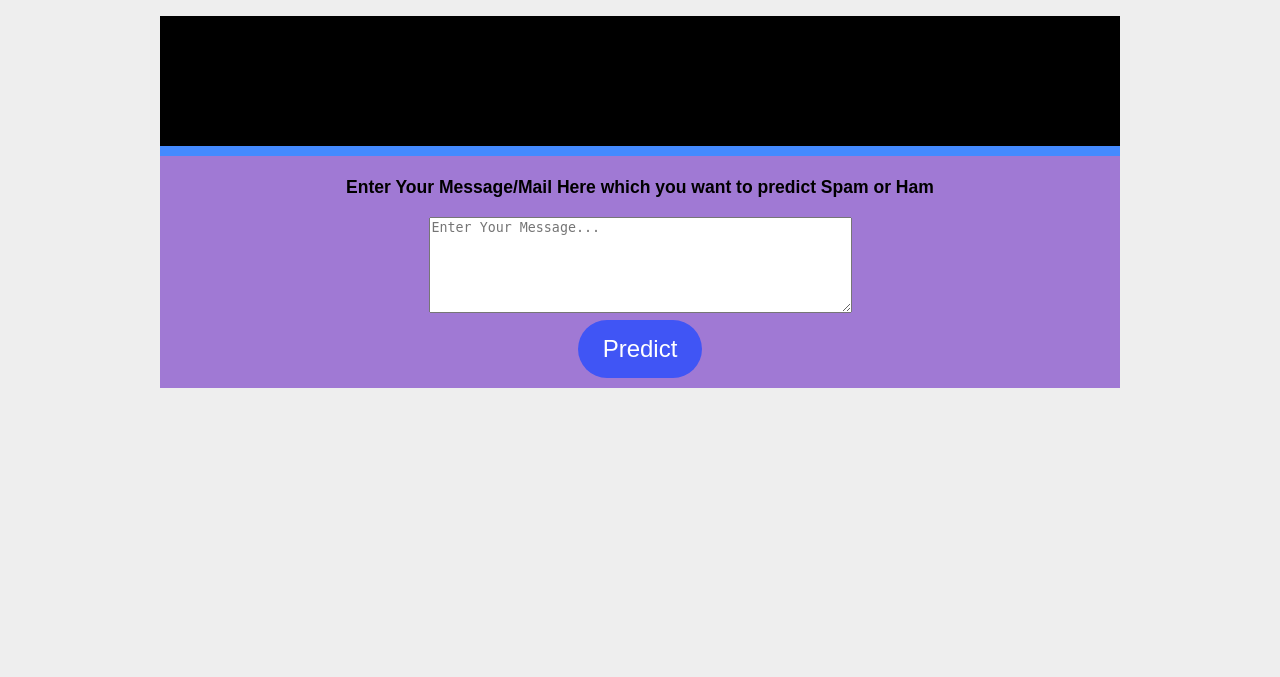
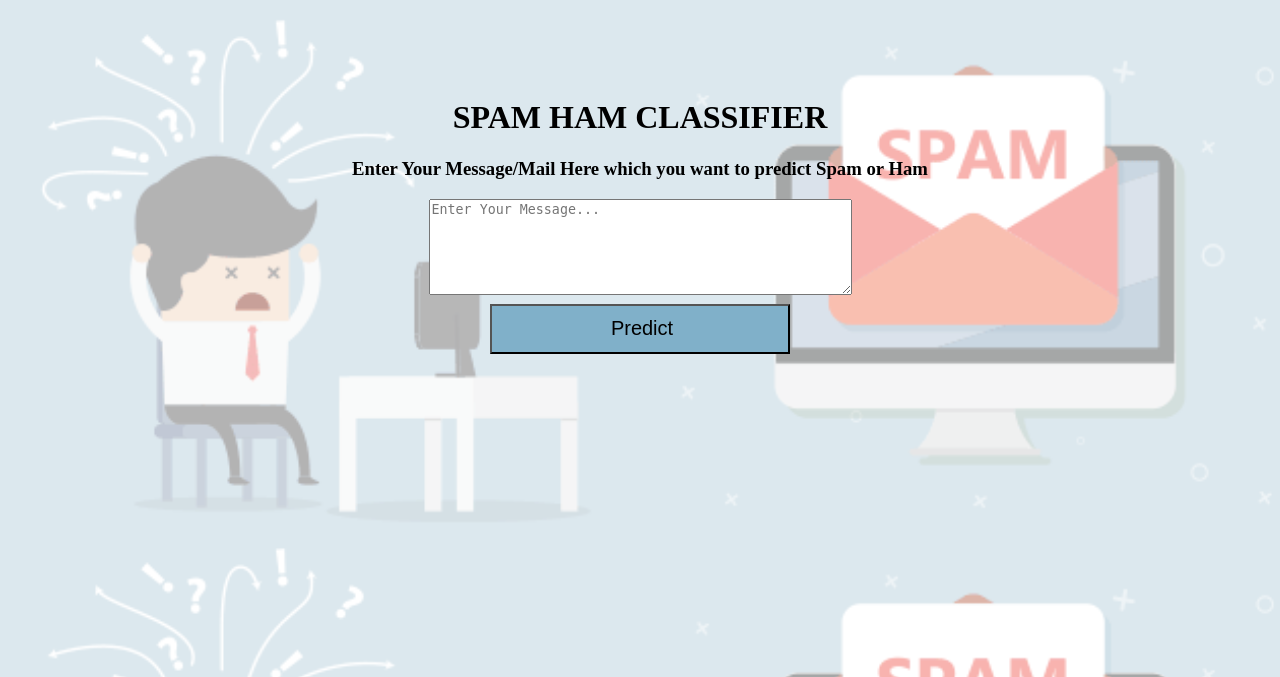
Before and after one commit to Sindhu2105/spamham, a Flask app: page / in a window 1280 px wide. Shown: the top 677 px of the page. Run offline with Flask 2, Linux system fonts and the light colour scheme; parts of the project's set-up code (start-up, migrations or seed data) failed here and were passed over.

Commit message:
Update styles.css

```diff
--- a/static/styles.css
+++ b/static/styles.css
@@ -1,101 +1,28 @@
-html {
-    font-family: sans-serif;
-    background: #eee;
-    padding: 1rem;
-}
+body {
+    background-image: linear-gradient(rgba(255,255,255,0.6), rgba(255,255,255,0.6)),url("paper.jpg");
+    background-size: 1300px;
+    text-align: center;
+    padding: 70px;
+   }
+   .background{
+    opacity: 0.3;
+   }
+  .App {
+    text-align: center;
+    }
+    .information {
+    display: flex;
+    flex-direction: column;
+    width: 100%;
+    justify-content: center;
+    align-items: center;
+    }
 
-body {
-    max-width: 960px;
-    font: 15px/1.5 Arial, Helvetica, sans-serif;
-    padding: 0px;
-    margin: 0 auto;
-    background-color: #a079d4;
-}
-
-.container {
-    width: 100%;
-    margin: auto;
-    overflow: hidden;
-}
-
-header {
-    background: #000000;
-    border-bottom: #448AFF 10px solid;
-    height: 120px;
-    width: 100%;
-    padding-top: 10px;
-}
-
-.main-header {
-    text-align: center;
-    background-color: blue;
-    height: 100px;
-    width: 100%;
-    margin: 0px;
-}
-
-form {
-    text-align: center;
-}
-
-#brandname {
-    font-size: 30px;
-    text-align: center;
-    color: #fff;
-}
-
-p {
-    font-size: 33px;
-    text-align: center;
-    color: #white;
-    font-weight: bolder
-}
-
-header h2 {
-    text-align: center;
-    font-size: 30px;
-    color: #fff;
-}
-
-.btn-info {
-    padding: 15px 25px;
-    font-size: 24px;
-    cursor: pointer;
-    text-align: center;
-    outline: none;
-    color: #fff;
-    background-color: #4055f5;
-    border: none;
-    border-radius: 40px;
-    margin-bottom: 10px;
-}
-
-.btn-info:hover {
-    background: #3045e6;
-}
-
-p.copyright {
-    position: absolute;
-    font-weight: bold;
-    color: #fff;
-    width: 100%;
-    line-height: 40px;
-    bottom: 0;
-    text-align: center;
-    font-size: 0.7em;
-}
-
-footer.footer {
-    position: relative;
-    height: 60px;
-    width: 100%;
-    background-color: #333333;
-}
-
-.resultss {
-    border-radius: 15px 50px;
-    background: #345fe4;
-    padding: 20px;
-    width: 200px;
-    height: 150px;
-}
+    input {  /* predict button*/
+    width: 300px;
+    height: 50px;
+    font-size: 20px;
+    padding-left: 10px;
+    margin: 5px;
+    background-color: rgb(128, 176, 201);
+    }
```
